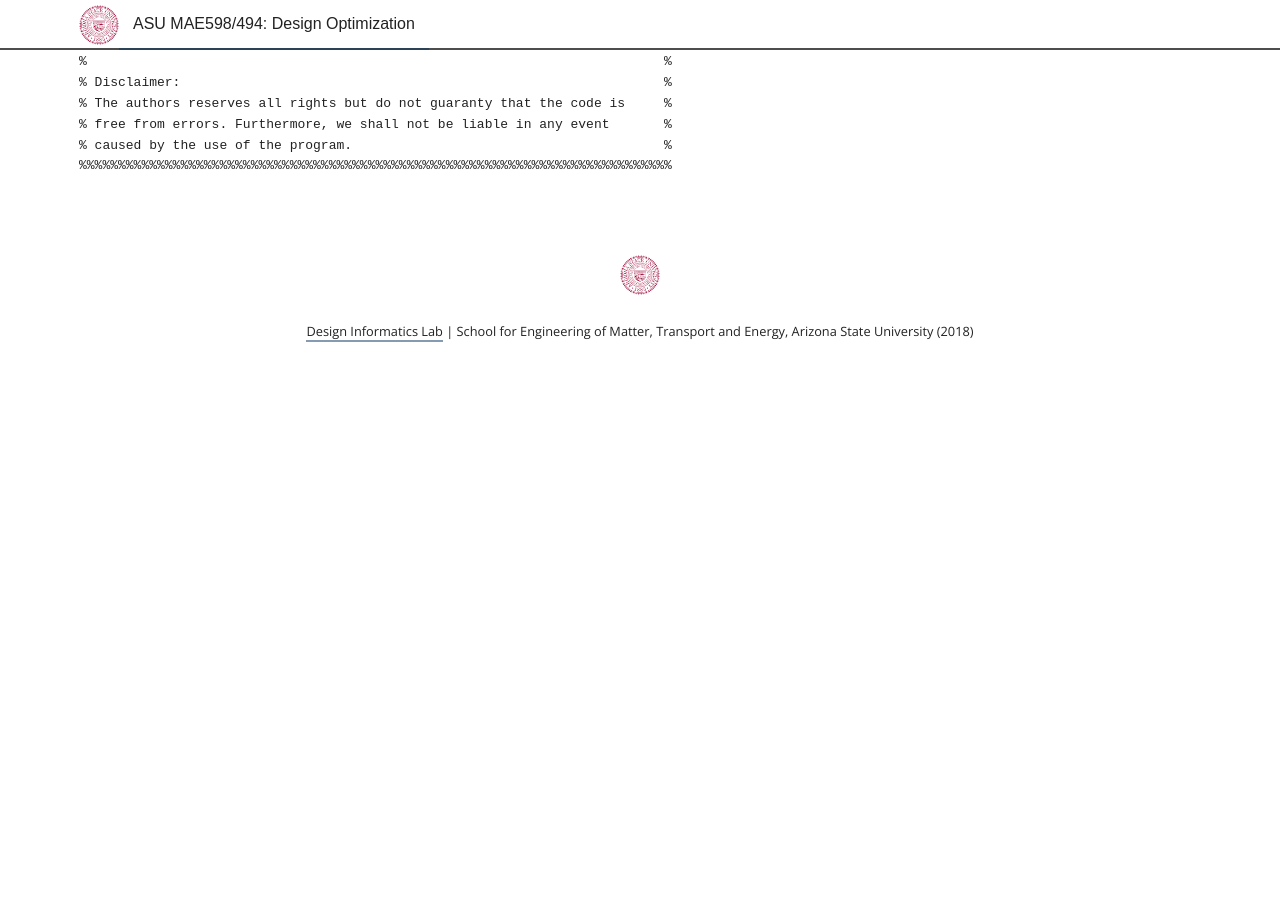
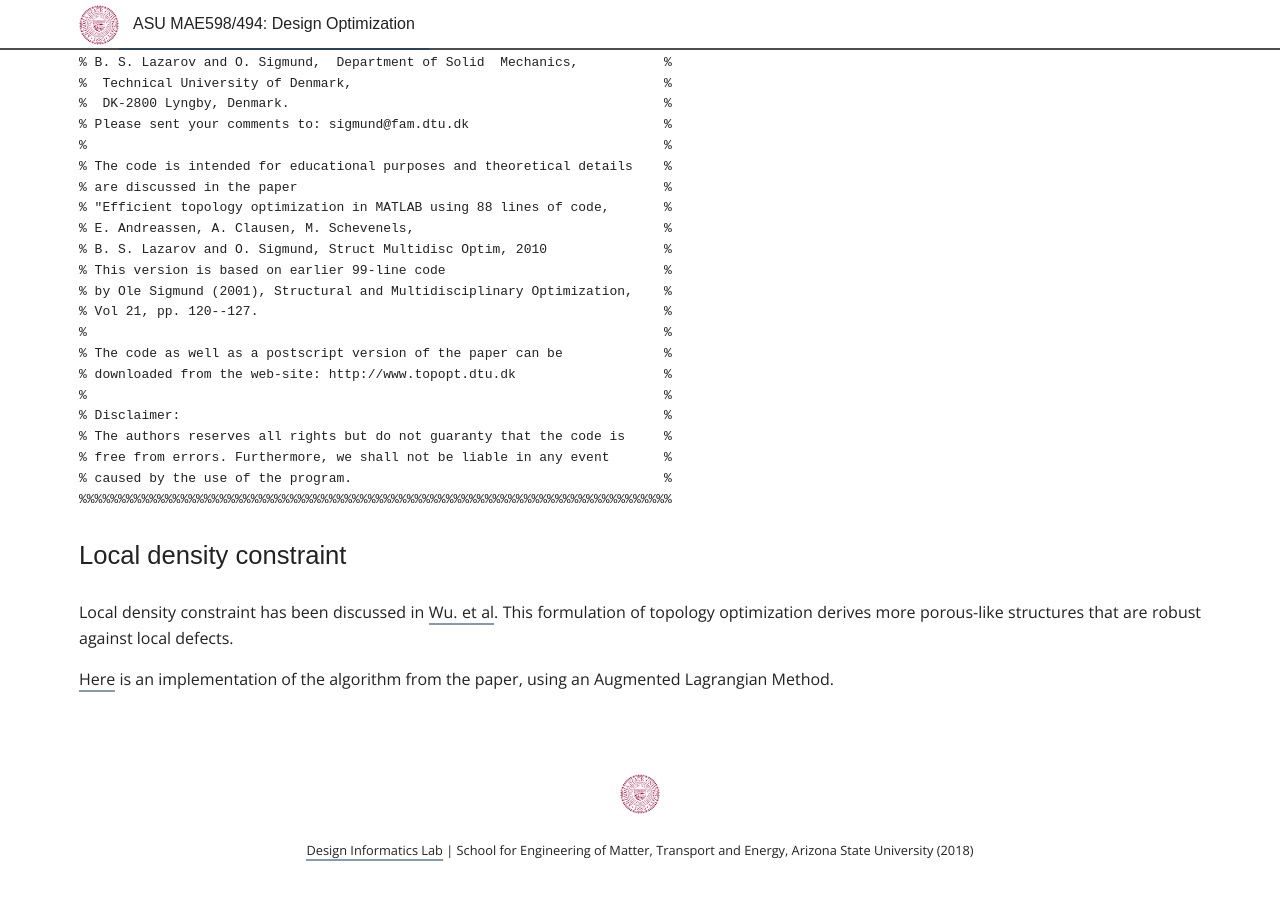
Before and after one commit to DesignInformaticsLab/DesignInformaticsLab.github.io, a Jekyll site: the page built from _posts/teaching/designopt/2017-10-26-topologyopt.md, in a window 1280 px wide and 900 px high, scrolled down 7455 px. Built offline with Jekyll 4.4.1, drawn with Linux system fonts in a browser that asks for light colours; some web fonts are replaced; formulas are drawn with MathJax 3; before the commit the page ends 7837 px from its top, so only the background shows below that; some of the changed text lies outside the part shown.

Commit message:
updated tutorial

````diff
--- a/_posts/teaching/designopt/2017-10-26-topologyopt.md
+++ b/_posts/teaching/designopt/2017-10-26-topologyopt.md
@@ -25,6 +25,8 @@
 <script type="text/javascript" src="http://cdn.mathjax.org/mathjax/latest/MathJax.js?config=TeX-AMS-MML_HTMLorMML"></script>
 
 ## Application of Reduced Gradient - Topology Optimization
+
+<img src="/_images/tutorial_topopt/Picture1.gif" alt="Drawing" style="height: 300px;"/>
 
 ### Introduction
 
@@ -358,3 +360,11 @@
 % caused by the use of the program.                                        %
 %%%%%%%%%%%%%%%%%%%%%%%%%%%%%%%%%%%%%%%%%%%%%%%%%%%%%%%%%%%%%%%%%%%%%%%%%%%%
 ```
+
+### Local density constraint
+Local density constraint has been discussed in [Wu. et al](https://ieeexplore.ieee.org/stamp/stamp.jsp?arnumber=7829422).
+This formulation of topology optimization derives more porous-like structures
+that are robust against local defects.
+
+[Here](https://ieeexplore.ieee.org/stamp/stamp.jsp?arnumber=7829422)
+is an implementation of the algorithm from the paper, using an Augmented Lagrangian Method.
````
Also changed, not shown: other parts of _posts/teaching/designopt/2017-10-26-topologyopt.md (+3 -3 lines), _images/tutorial_topopt/Picture1.gif (added).
